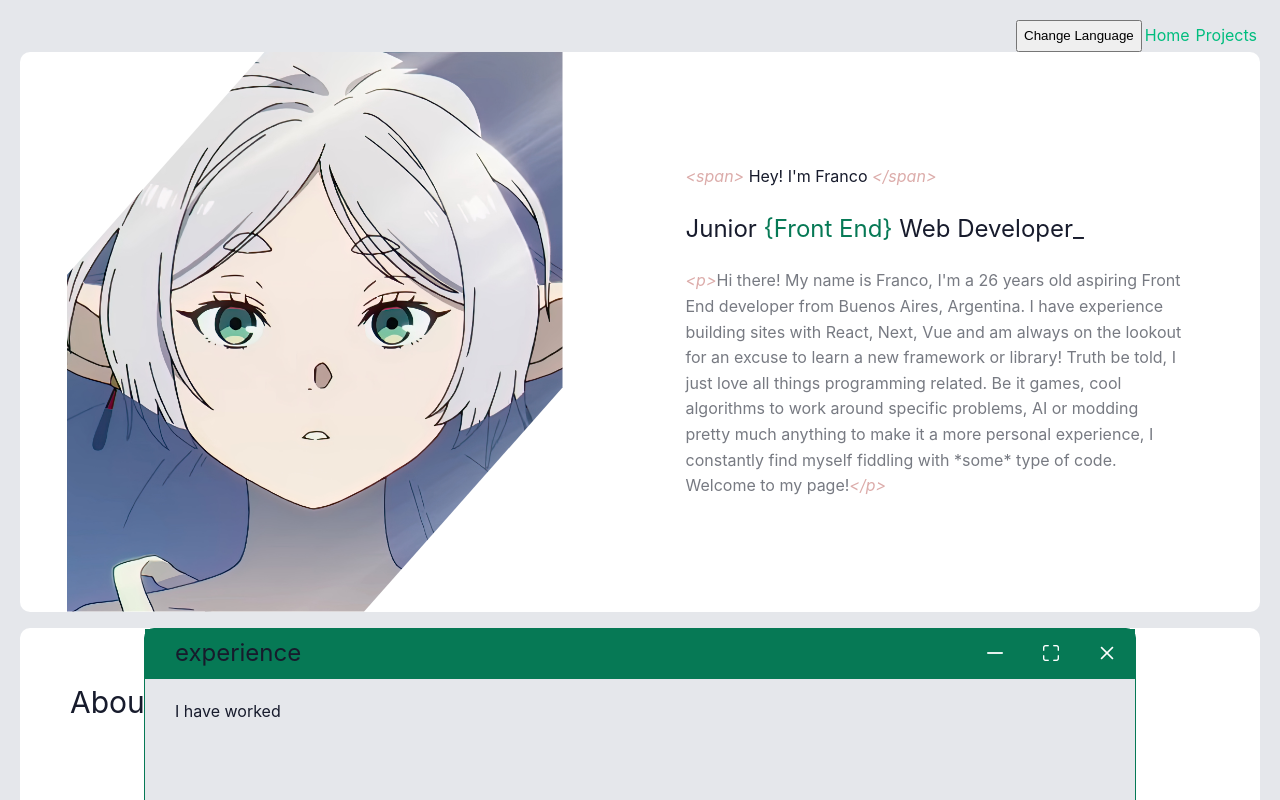
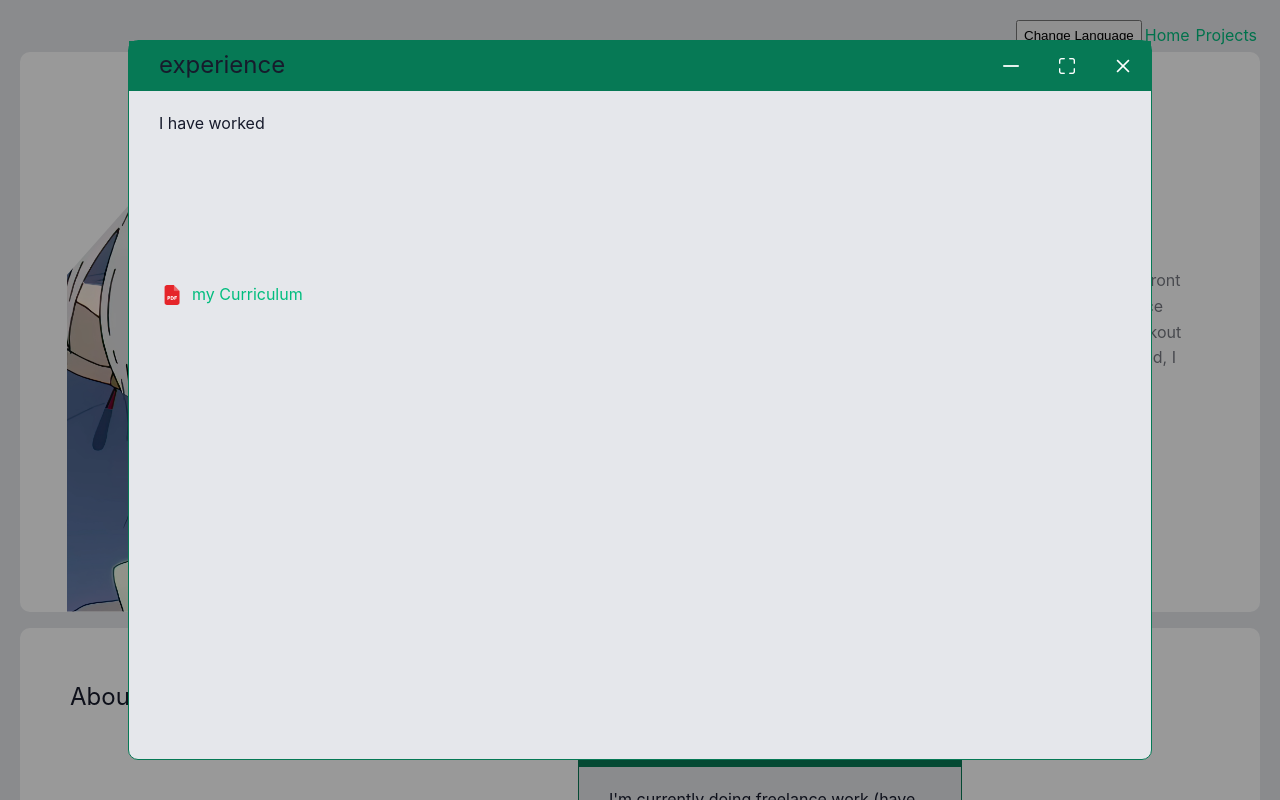
Before and after one commit to tas014/portfolio, a Vue app: page / in a window 1280 px wide. Both pictures are taken after a click on the icon 482 px from the left and 733 px from the top of the page. Shown: the top 800 px of the page. Built offline with nearby package versions, Linux system fonts and the light colour scheme.

Commit message:
bugfixes and style changes

```diff
--- a/src/assets/base.css
+++ b/src/assets/base.css
@@ -7,6 +7,7 @@
   --color-highlight: #067955;
   --color-text: #171b2c;
   --color-secondary: #777a82;
+  --panel-button-hover: #2ea17d;
 
   --color-background: #e5e7eb;
   --container-color-background: #fff;
--- a/src/components/PanelsSection.vue
+++ b/src/components/PanelsSection.vue
@@ -139,6 +139,15 @@ const handleMouseLeave = () => {
 
 // Button actions logic
 const minimizedPanels: Ref<MinimizedPanel[]> = ref([])
+const isPanelMaximized = computed(() => {
+  if (portrait.value.maximized) return true
+  for (const pan of panels.value) {
+    if (pan.maximized) {
+      return true
+    }
+  }
+  return false
+})
 const portrait = ref({
   title: computed(() => {
     return language.value === 'es' ? 'retrato' : 'portrait'
@@ -197,7 +206,7 @@ const maximizePanel = (panelId: number) => {
         left: portraitRef.style.left,
         zIndex: portraitRef.style.zIndex,
       }
-      portraitRef.style.top = '0%'
+      portraitRef.style.top = '5%'
       portraitRef.style.left = '10%'
     }
 
@@ -229,7 +238,7 @@ const maximizePanel = (panelId: number) => {
       left: panelRef.style.left,
       zIndex: panelRef.style.zIndex,
     }
-    panelRef.style.top = '0%'
+    panelRef.style.top = '5%'
     panelRef.style.left = '10%'
   }
 
@@ -282,7 +291,8 @@ let isDragging = false
 
 const dragStart = (event: MouseEvent | TouchEvent, panel: HTMLElement | null): void => {
   event.preventDefault()
-  if (!panel) return
+  if (!panel || isPanelMaximized.value) return
+  resetDraggableElementPos()
   draggableElementPos.value.draggedElement = panel
 
   panelRefs.value.forEach((panelRef) => {
@@ -359,6 +369,11 @@ onUnmounted(() => {
 
 <template>
   <section ref="dropBox">
+    <div
+      class="max-background"
+      :style="{ zIndex: highestZIndex - 1 }"
+      v-if="isPanelMaximized"
+    ></div>
     <h1 class="about-title">{{ language === 'es' ? 'Sobre Mi' : 'About Me' }}</h1>
     <div class="visible-panels">
       <SinglePanel
@@ -376,7 +391,6 @@ onUnmounted(() => {
         "
         @mouseover="handleMouseOver"
         @mouseleave="handleMouseLeave"
-        draggable="true"
         :class="panel.maximized ? 'maximized' : ''"
       >
         <template #title>{{ panel.title }}</template>
@@ -403,7 +417,6 @@ onUnmounted(() => {
             setPanelRef(e, -1)
           }
         "
-        draggable="true"
         @mouseover="handleMouseOver"
         @mouseleave="handleMouseLeave"
         :class="portrait.maximized ? 'maximized' : ''"
@@ -413,18 +426,19 @@ onUnmounted(() => {
       </PortraitPanel>
     </div>
     <ul class="minimized-panels">
-      <li v-for="panel in minimizedPanels" :key="panel.id">
+      <li
+        v-for="panel in minimizedPanels"
+        :key="panel.id"
+        @click="
+          () => {
+            maximizePanel(panel.id)
+          }
+        "
+      >
         <div>
           <h2>{{ panel.title }}</h2>
           <div class="minimized-icon-container">
-            <i
-              @click="
-                () => {
-                  maximizePanel(panel.id)
-                }
-              "
-              class="pi pi-expand"
-            ></i>
+            <i class="pi pi-expand"></i>
             <i
               @click="
                 () => {
@@ -462,6 +476,11 @@ section {
 .minimized-panels li {
   padding: 0rem 1rem;
   border-right: solid 1px var(--hover-color-highlight);
+  transition: background-color 0.3s;
+  cursor: pointer;
+}
+.minimized-panels li:hover {
+  background-color: var(--color-highlight);
 }
 .minimized-panels li > div {
   display: flex;
@@ -477,21 +496,28 @@ section {
   cursor: pointer;
 }
 .minimized-icon-container i:hover {
-  background-color: var(--hover-color-highlight);
+  background-color: var(--panel-button-hover);
 }
 .minimized-icon-container i:last-of-type:hover {
   background-color: #9b0b0b;
 }
 .maximized {
-  top: 0%;
+  position: fixed;
   left: 10%;
   max-width: 100%;
   width: 80%;
-  height: 100%;
+  height: 90%;
+}
+.max-background {
+  position: fixed;
+  top: 0px;
+  left: 0px;
+  width: 100vw;
+  height: 100vh;
+  background-color: rgba(0, 0, 0, 0.4);
 }
 .about-title {
   padding: 5rem;
-  font-size: var(--primary-title);
 }
 .visible-panels article {
   transition:
--- a/src/components/SinglePanel.vue
+++ b/src/components/SinglePanel.vue
@@ -28,7 +28,15 @@ defineExpose({ container })
     >
       <h2>
         <slot name="title">
-          <h2>Default title</h2>
+          <h2
+            @click="
+              (e) => {
+                e.stopPropagation()
+              }
+            "
+          >
+            Default title
+          </h2>
         </slot>
       </h2>
       <div class="panel-interactables">
@@ -62,7 +70,13 @@ defineExpose({ container })
       </div>
     </div>
     <div class="text-container">
-      <p>
+      <p
+        @click="
+          (e) => {
+            e.stopPropagation()
+          }
+        "
+      >
         <slot> Default text </slot>
       </p>
       <ul class="links-container">
@@ -111,7 +125,7 @@ defineExpose({ container })
   color: #fff;
 }
 .panel-interactables i:hover {
-  background-color: var(--hover-color-highlight);
+  background-color: var(--panel-button-hover);
 }
 .panel-interactables i:last-of-type {
   border-top-right-radius: 1rem;
@@ -130,6 +144,10 @@ defineExpose({ container })
   background-color: var(--panel-title-color-background);
   overflow: hidden;
   cursor: grab;
+  transition: background-color 0.3s;
+}
+.title-container:hover {
+  background-color: var(--color-highlight);
 }
 .title-container h2 {
   padding-right: 1rem;
@@ -142,4 +160,9 @@ defineExpose({ container })
   padding: 2rem 3rem;
   min-height: 30vh;
 }
+
+.title-container h2,
+.text-container {
+  user-select: text;
+}
 </style>
```
